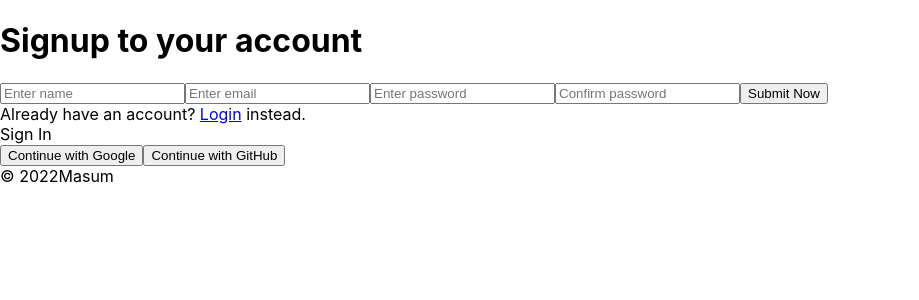
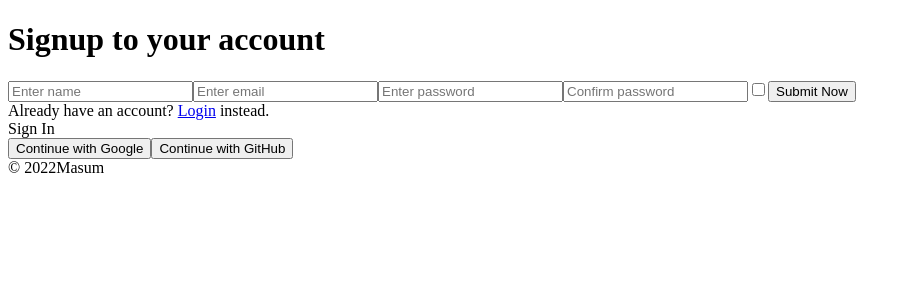
Before and after one commit to Masum-Billah-Azadi/Talim, a React (Create React App) app: page / in a window 1280 px wide. Shown: the top 300 px of the page, without its empty margins (0-919 px from the left). Built offline with nearby package versions, Linux system fonts and the light colour scheme; no server answers.

Commit message:
Some problem Solve And Code Recap

```diff
--- a/src/components/App.js
+++ b/src/components/App.js
@@ -1,4 +1,4 @@
-import AppRouter from "./Router";
+import AppRouter from "./AppRouter";
 function App() {
 
   return (
--- /dev/null
+++ b/src/components/AppRouter.js
@@ -0,0 +1,59 @@
+import { useEffect, useState } from "react";
+import { HashRouter as Router, Route, Switch } from "react-router-dom";
+import { auth } from "../firebase";
+import { AuthProvider } from "./contexts/AuthContext";
+import Navigation from "./Navigation";
+import Home from "./pages/Home";
+import Login from "./pages/Login";
+import Profile from "./pages/Profile";
+import Singup from "./pages/Singup";
+const AppRouter = ()=>{
+  const [init, setInit] = useState(false);
+  const [userObj, setUserObj] = useState(null);
+  useEffect(() => {
+    auth.onAuthStateChanged((user) => {
+      if(user){
+        setUserObj(user);
+      }
+      setInit(true);
+    });
+  }, []);
+    return(
+      <>
+      {init ? (
+      <Router>
+        {Boolean(userObj) && <Navigation/>}
+        <AuthProvider>
+          <Switch>
+                {Boolean(userObj) ? (
+                  <>
+                <Route exact path="/">
+                  <Home  userObj={userObj} />
+                </Route>
+                <Route exact path="/Profile">
+                  <Profile/>
+                </Route>
+              </>)
+            :
+                (<Route exact path="/">
+                <Singup/>
+              </Route>)
+            }
+            <Route exact path="/Login">
+              <Login/>
+            </Route>
+            <Route exact path="/Singup">
+              <Singup/>
+            </Route>
+          </Switch>
+        </AuthProvider>
+      </Router>
+      ) : (
+        "Initializing..."
+      )}
+
+    </>
+
+    );
+};
+export default AppRouter;
--- a/src/components/Router.js
+++ /dev/null
@@ -1,46 +0,0 @@
-import { useEffect, useState } from "react";
-import { HashRouter as Router, Route, Switch } from "react-router-dom";
-import { auth } from "../firebase";
-import { AuthProvider } from "./contexts/AuthContext";
-import Navigation from "./Navigation";
-import Home from "./pages/Home";
-import Profile from "./pages/Profile";
-import Singup from "./pages/Singup";
-const AppRouter = ()=>{
-  const [isLoggedIn, setIsLoggedIn] = useState(false);
-  const [userObj, setUserObj] = useState(null);
-  useEffect(() => {
-    auth.onAuthStateChanged((user) => {
-      if(user){
-        setIsLoggedIn(true);
-        setUserObj(user);
-      }else{
-        setIsLoggedIn(false);
-      }
-    });
-  }, []);
-    return(
-        <Router>
-          {isLoggedIn && <Navigation/>}
-      <AuthProvider>
-          <Switch>
-            {isLoggedIn ? (
-              <>
-            <Route exact path="/">
-              <Home  userObj={userObj} />
-            </Route>
-            <Route exact path="/Profile">
-              <Profile/>
-            </Route>
-          </>)
-         :
-            (<Route exact path="/">
-            <Singup/>
-          </Route>)
-        }
-      </Switch>
-      </AuthProvider>
-    </Router>
-    );
-};
-export default AppRouter;
--- a/src/components/pages/Login.js
+++ b/src/components/pages/Login.js
@@ -52,7 +52,7 @@ const Login = ()=> {
       {error && <p className="error">{error}</p>}
 
       <div className="info">
-        Don't have an account? <Link to="/Signup">Signup</Link> instead.
+        Don't have an account? <Link to="/Singup">Signup</Link> instead.
       </div>
     </form>
     </>
--- a/src/components/pages/Singup.js
+++ b/src/components/pages/Singup.js
@@ -75,7 +75,8 @@ export default function SignupForm() {
         onChange={(e) => setConfirmPassword(e.target.value)}
       />
 
-      <checkbox
+      <input
+        type="checkbox"
         required
         text="I agree to the Terms &amp; Conditions"
         value={agree}
--- a/src/index.css
+++ /dev/null
@@ -1,13 +0,0 @@
-body {
-  margin: 0;
-  font-family: -apple-system, BlinkMacSystemFont, 'Segoe UI', 'Roboto', 'Oxygen',
-    'Ubuntu', 'Cantarell', 'Fira Sans', 'Droid Sans', 'Helvetica Neue',
-    sans-serif;
-  -webkit-font-smoothing: antialiased;
-  -moz-osx-font-smoothing: grayscale;
-}
-
-code {
-  font-family: source-code-pro, Menlo, Monaco, Consolas, 'Courier New',
-    monospace;
-}
--- a/src/index.js
+++ b/src/index.js
@@ -1,7 +1,6 @@
 import React from 'react';
 import ReactDOM from 'react-dom/client';
 import App from './components/App';
-import './index.css';
 import reportWebVitals from './reportWebVitals';
 
 const root = ReactDOM.createRoot(document.getElementById('root'));
```
Also changed, not shown: src/App.css (deleted, +0 -38 lines).
